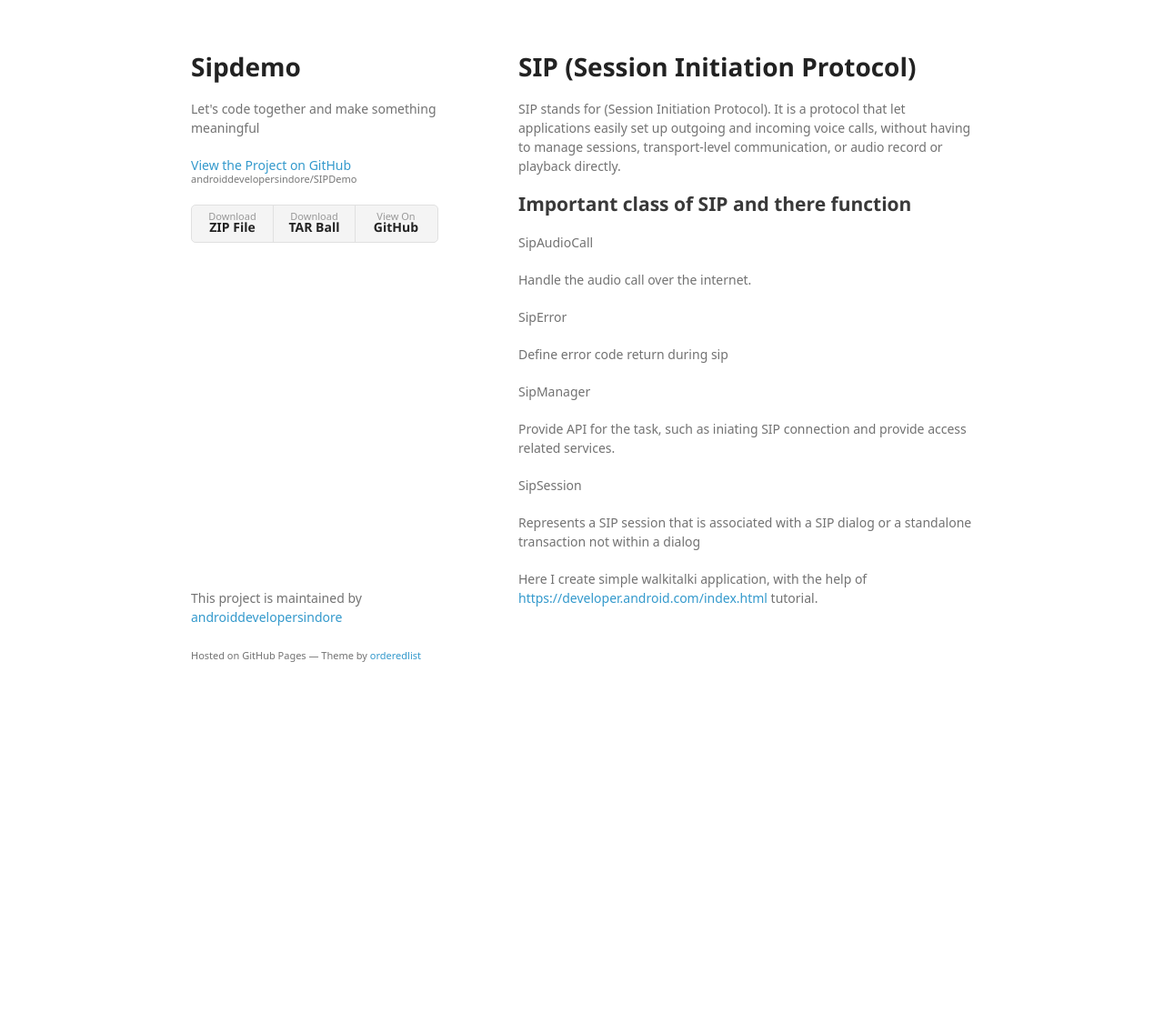
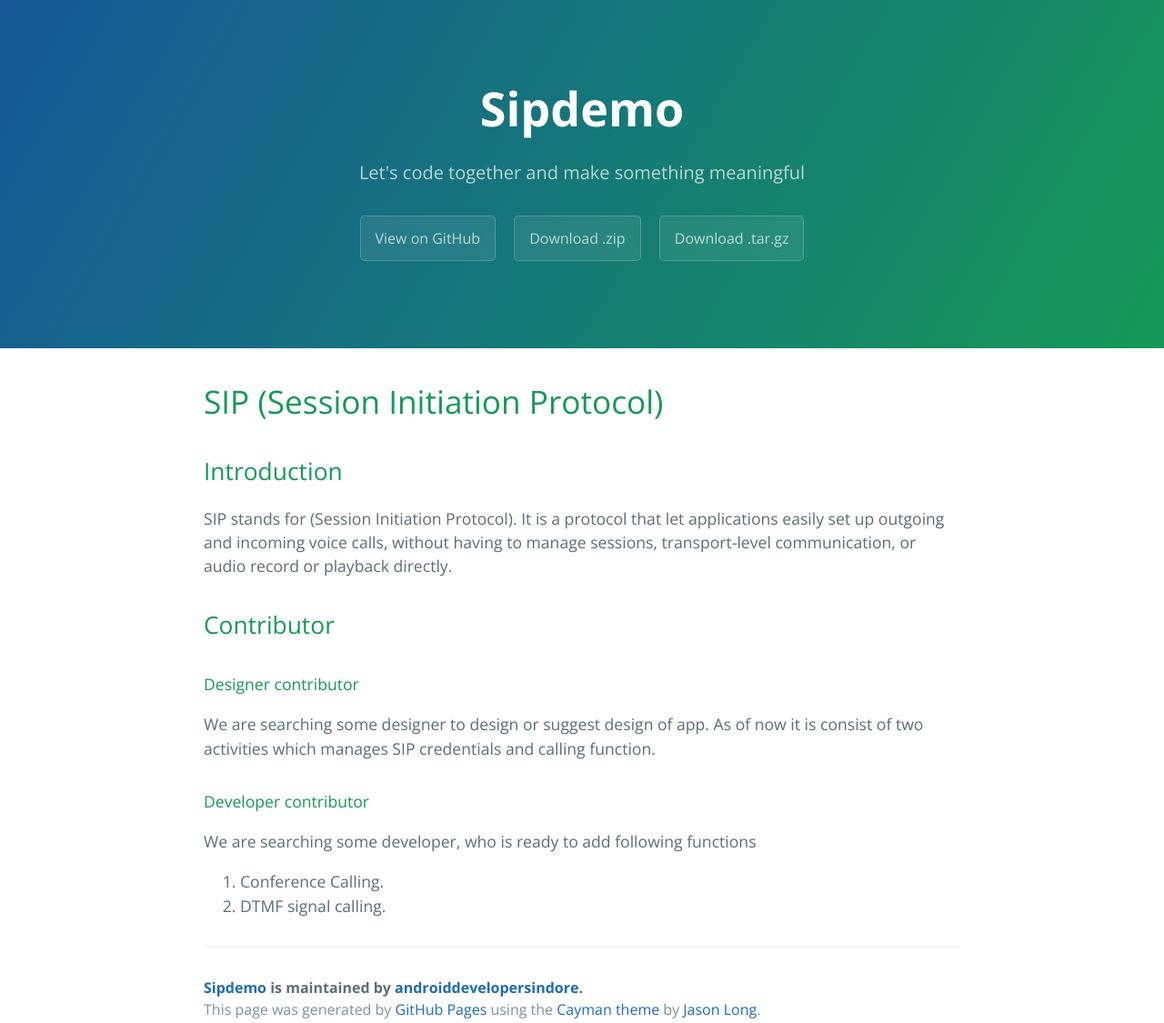
Before and after one commit to androiddevelopersindore/SIPDemo, a plain HTML site: page index.html in a window 1280 px wide. Shown: the whole page at 91% size. Before the commit the page ends 800 px from the top, so only its background shows below. Drawn offline with nearby package versions, Linux system fonts and the light colour scheme; a web font is replaced by a local one.

Commit message:
Create gh-pages branch via GitHub

```diff
--- a/index.html
+++ b/index.html
@@ -1,65 +1,58 @@
-<!doctype html>
-<html>
+<!DOCTYPE html>
+<html lang="en-us">
   <head>
-    <meta charset="utf-8">
-    <meta http-equiv="X-UA-Compatible" content="chrome=1">
+    <meta charset="UTF-8">
     <title>Sipdemo by androiddevelopersindore</title>
-
-    <link rel="stylesheet" href="stylesheets/styles.css">
-    <link rel="stylesheet" href="stylesheets/github-light.css">
-    <meta name="viewport" content="width=device-width">
-    <!--[if lt IE 9]>
-    <script src="//html5shiv.googlecode.com/svn/trunk/html5.js"></script>
-    <![endif]-->
+    <meta name="viewport" content="width=device-width, initial-scale=1">
+    <link rel="stylesheet" type="text/css" href="stylesheets/normalize.css" media="screen">
+    <link href='https://fonts.googleapis.com/css?family=Open+Sans:400,700' rel='stylesheet' type='text/css'>
+    <link rel="stylesheet" type="text/css" href="stylesheets/stylesheet.css" media="screen">
+    <link rel="stylesheet" type="text/css" href="stylesheets/github-light.css" media="screen">
   </head>
   <body>
-    <div class="wrapper">
-      <header>
-        <h1>Sipdemo</h1>
-        <p>Let&#39;s code together and make something meaningful</p>
+    <section class="page-header">
+      <h1 class="project-name">Sipdemo</h1>
+      <h2 class="project-tagline">Let&#39;s code together and make something meaningful</h2>
+      <a href="https://github.com/androiddevelopersindore/SIPDemo" class="btn">View on GitHub</a>
+      <a href="https://github.com/androiddevelopersindore/SIPDemo/zipball/master" class="btn">Download .zip</a>
+      <a href="https://github.com/androiddevelopersindore/SIPDemo/tarball/master" class="btn">Download .tar.gz</a>
+    </section>
 
-        <p class="view"><a href="https://github.com/androiddevelopersindore/SIPDemo">View the Project on GitHub <small>androiddevelopersindore/SIPDemo</small></a></p>
+    <section class="main-content">
+      <h1>
+<a id="sip-session-initiation-protocol" class="anchor" href="#sip-session-initiation-protocol" aria-hidden="true"><span aria-hidden="true" class="octicon octicon-link"></span></a>SIP (Session Initiation Protocol)</h1>
 
-
-        <ul>
-          <li><a href="https://github.com/androiddevelopersindore/SIPDemo/zipball/master">Download <strong>ZIP File</strong></a></li>
-          <li><a href="https://github.com/androiddevelopersindore/SIPDemo/tarball/master">Download <strong>TAR Ball</strong></a></li>
-          <li><a href="https://github.com/androiddevelopersindore/SIPDemo">View On <strong>GitHub</strong></a></li>
-        </ul>
-      </header>
-      <section>
-        <h1>
-<a id="sip-session-initiation-protocol" class="anchor" href="#sip-session-initiation-protocol" aria-hidden="true"><span aria-hidden="true" class="octicon octicon-link"></span></a>SIP (Session Initiation Protocol)</h1>
+<h2>
+<a id="introduction" class="anchor" href="#introduction" aria-hidden="true"><span aria-hidden="true" class="octicon octicon-link"></span></a>Introduction</h2>
 
 <p>SIP stands for (Session Initiation Protocol). It is a protocol that let applications easily set up outgoing and incoming voice calls, without having to manage sessions, transport-level communication, or audio record or playback directly.</p>
 
 <h2>
-<a id="important-class-of-sip-and-there-function" class="anchor" href="#important-class-of-sip-and-there-function" aria-hidden="true"><span aria-hidden="true" class="octicon octicon-link"></span></a>Important class of SIP and there function</h2>
+<a id="contributor" class="anchor" href="#contributor" aria-hidden="true"><span aria-hidden="true" class="octicon octicon-link"></span></a>Contributor</h2>
 
-<p>SipAudioCall </p>
+<h4>
+<a id="designer-contributor" class="anchor" href="#designer-contributor" aria-hidden="true"><span aria-hidden="true" class="octicon octicon-link"></span></a>Designer contributor</h4>
 
-<p>Handle the audio call over the internet.</p>
+<p>We are searching some designer to design or suggest design of app. As of now it is consist of two activities which manages SIP credentials and calling function. </p>
 
-<p>SipError</p>
+<h4>
+<a id="developer-contributor" class="anchor" href="#developer-contributor" aria-hidden="true"><span aria-hidden="true" class="octicon octicon-link"></span></a>Developer contributor</h4>
 
-<p>Define error code return during sip </p>
+<p>We are searching some developer, who is ready to add following functions</p>
 
-<p>SipManager </p>
+<ol>
+<li>Conference Calling. </li>
+<li>DTMF signal calling.</li>
+</ol>
 
-<p>Provide API for the task, such as iniating SIP connection and provide access related services. </p>
+      <footer class="site-footer">
+        <span class="site-footer-owner"><a href="https://github.com/androiddevelopersindore/SIPDemo">Sipdemo</a> is maintained by <a href="https://github.com/androiddevelopersindore">androiddevelopersindore</a>.</span>
 
-<p>SipSession</p>
+        <span class="site-footer-credits">This page was generated by <a href="https://pages.github.com">GitHub Pages</a> using the <a href="https://github.com/jasonlong/cayman-theme">Cayman theme</a> by <a href="https://twitter.com/jasonlong">Jason Long</a>.</span>
+      </footer>
 
-<p>Represents a SIP session that is associated with a SIP dialog or a standalone transaction not within a dialog</p>
+    </section>
 
-<p>Here  I create  simple walkitalki application, with the  help  of <a href="https://developer.android.com/index.html">https://developer.android.com/index.html</a>  tutorial. </p>
-      </section>
-      <footer>
-        <p>This project is maintained by <a href="https://github.com/androiddevelopersindore">androiddevelopersindore</a></p>
-        <p><small>Hosted on GitHub Pages &mdash; Theme by <a href="https://github.com/orderedlist">orderedlist</a></small></p>
-      </footer>
-    </div>
-    <script src="javascripts/scale.fix.js"></script>
 
   </body>
 </html>
--- a/params.json
+++ b/params.json
@@ -1,6 +1,6 @@
 {
   "name": "Sipdemo",
   "tagline": "Let's code together and make something meaningful",
-  "body": "# SIP (Session Initiation Protocol)\r\n\r\nSIP stands for (Session Initiation Protocol). It is a protocol that let applications easily set up outgoing and incoming voice calls, without having to manage sessions, transport-level communication, or audio record or playback directly.\r\n\r\n##Important class of SIP and there function \r\n\r\nSipAudioCall \r\n\r\nHandle the audio call over the internet.\r\n\r\nSipError\r\n\r\nDefine error code return during sip \r\n\r\nSipManager \r\n\r\nProvide API for the task, such as iniating SIP connection and provide access related services. \r\n\r\nSipSession\r\n\r\nRepresents a SIP session that is associated with a SIP dialog or a standalone transaction not within a dialog\r\n \r\nHere  I create  simple walkitalki application, with the  help  of https://developer.android.com/index.html  tutorial. \r\n",
+  "body": "# SIP (Session Initiation Protocol)\r\n##Introduction \r\n\r\nSIP stands for (Session Initiation Protocol). It is a protocol that let applications easily set up outgoing and incoming voice calls, without having to manage sessions, transport-level communication, or audio record or playback directly.\r\n\r\n## Contributor \r\n\r\n#### Designer contributor\r\n \r\nWe are searching some designer to design or suggest design of app. As of now it is consist of two activities which manages SIP credentials and calling function. \r\n\r\n#### Developer contributor\r\n \r\nWe are searching some developer, who is ready to add following functions\r\n\r\n1. Conference Calling. \r\n2. DTMF signal calling.\r\n",
   "note": "Don't delete this file! It's used internally to help with page regeneration."
 }
```
